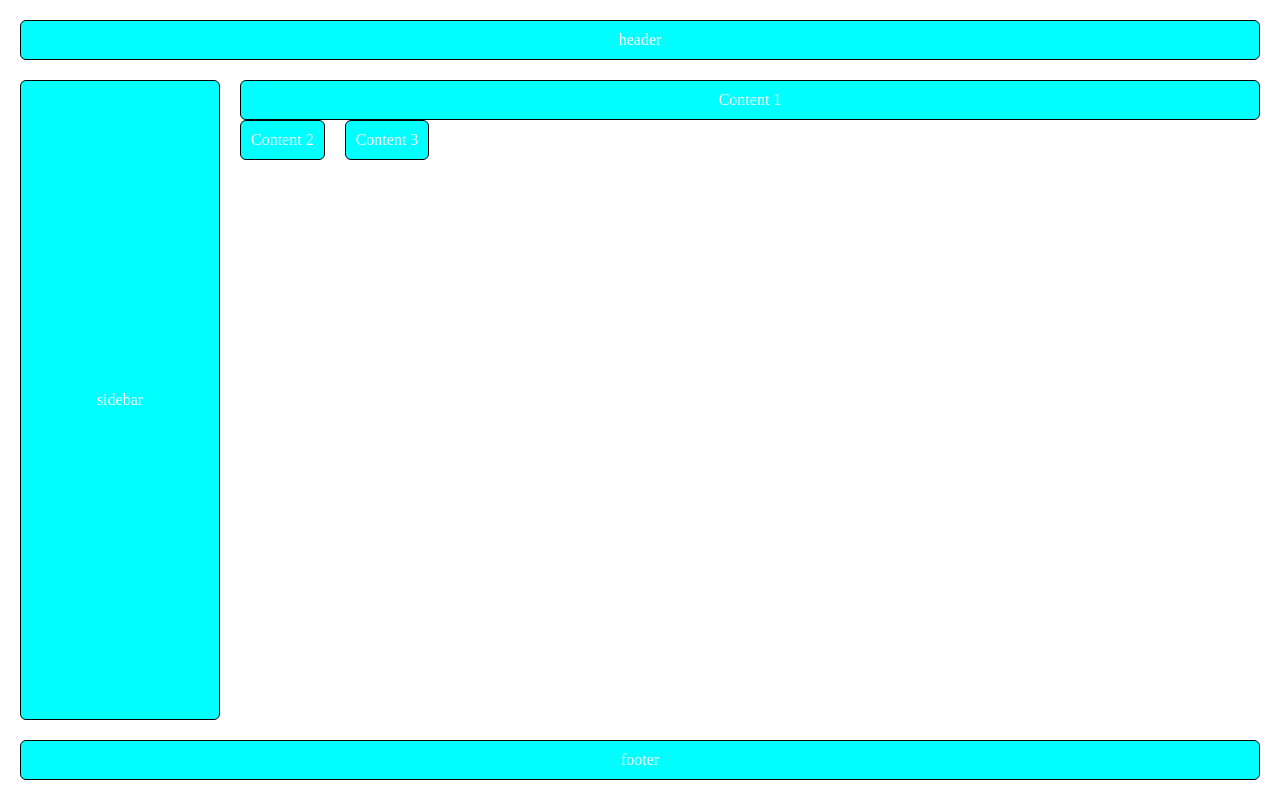
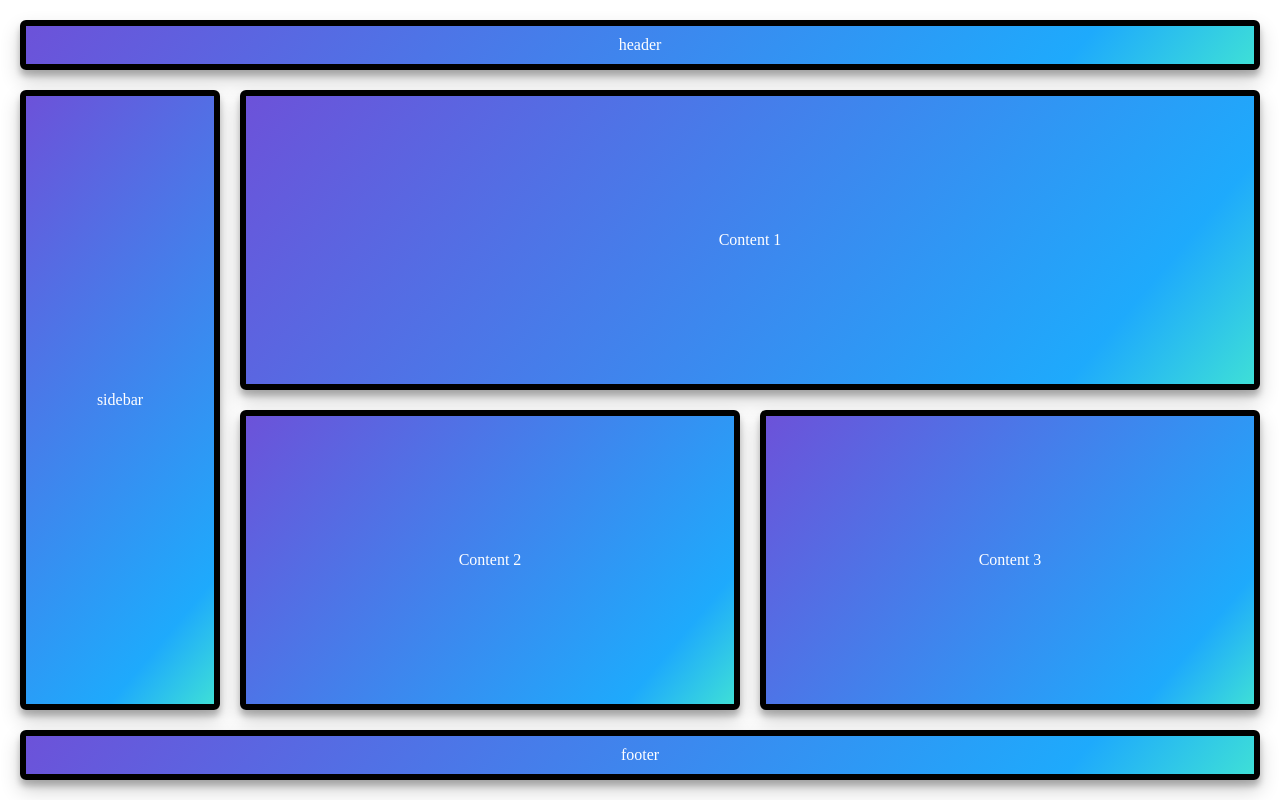
Before and after one commit to angtamrod/apuntes-de-clase, a plain HTML site: page dia9/index.html in a window 1280 px wide. Drawn offline with Linux system fonts and the light colour scheme.

Commit message:
correcciones

```diff
--- a/dia9/index.html
+++ b/dia9/index.html
@@ -30,16 +30,20 @@
             gap: 20px;
             flex-direction: row;
             }
-        .sidebar{
-            width: 200px;
+
+            .footer{
+
             }
+
+
 
                 .main-content{
                 flex-grow: 1;
-            gap: 20px;
+
                 /*background-color: gray*/
 
                 display: flex;
+                gap: 20px;
                 flex-direction: column;
                 }
 
@@ -49,7 +53,6 @@
 
                     /*.content-1, .content-2, .content-3{
                     flex-grow: 1;
-
                     }*/
 
                         .fila1 .content{
@@ -64,46 +67,53 @@
                         flex-grow: 1;
                         }
 
-        .footer{
+        .sidebar{
+            width: 200px;
+                }
 
+        .sidebar .box{
+            background-image: none;
+            background-color: #43cec6;
+                }
 
-        }
-        .box{
-            background-color: aqua;
-            border: 1px solid black;
+        .box{ /*Esta caja la hacemos para todo lo que quiero que se vea como una caja*/
+
+            background-image: linear-gradient(130deg, #6C52D9 0%, #1EAAFC 85%, #3EDFD7 100%);
+            border: 6px solid black;
             border-radius: 6px;
-            padding:10px;
+            padding: 10px;
 
-            /*centrar contenido en mis cajas*/
+            /* centrar contenido en mis cajas*/
             display: flex;
             align-items: center;
             justify-content: center;
 
-            color: white;
-            box-shadow: 0 10px 20px rgba (0,0,0,19)
+            color:white;
+            box-shadow: 0 10px 20px rgba(0,0,0,0.19),
+                        0 6px 6px rgba(0,0,0,0.23);
 
         }
 
     </style>
 </head>
 <body>
-    <div class="container" style="display:flex; flex-direction: column;">
-        <div class="header box">header</div>
-        <div class="main">
-            <div class="sidebar box">sidebar</div>
-            <div class="content">
+    <div class="container" style="display:flex; flex-direction: column;"> <!--Esta es la caja que contiene TODO el contenido de nuestra página web tiene una disposición de columna, se dispondrá de manera vertical ya que colocará 3 filas de forma continua de arriba a abajo. Estas 3 filas que serán el header/main/footer para designar estas filas haremos tres etiquetas <div>-->
+        <div class="header box">header</div> <!--1. Etiqueta referente al HEADER-->
+        <div class="main"><!--4. Etiqueta referente al MAIN. Esta etiqueta deberíamos hacerla fila con el flex-direction:row; ya que su contenido estará dispuesto de derecha a izquierda -->
+            <div class="sidebar box">sidebar</div><!--Lo dejarmos como está con su disposición de fila-->
+            <div class="main-content">
                 <div class="fila1">
-                <div class="main-content-1 box">Content 1</div>
+                <div class="content box">Content 1</div>
             </div>
                 <div class="fila2">
-                    <div class="content-2 box">Content 2</div>
-                    <div class="content-3 box">Content 3</div>
+                    <div class="content box">Content 2</div>
+                    <div class="content box">Content 3</div>
                 </div>
             </div>
 
 
         </div>
-        <div class="footer box">footer</div>
+        <div class="footer box">footer</div><!--3. Etiqueta referente al FOOTER-->
 
     </div>
 </body>
```
Lines whose indentation alone changed are shown as unchanged.
